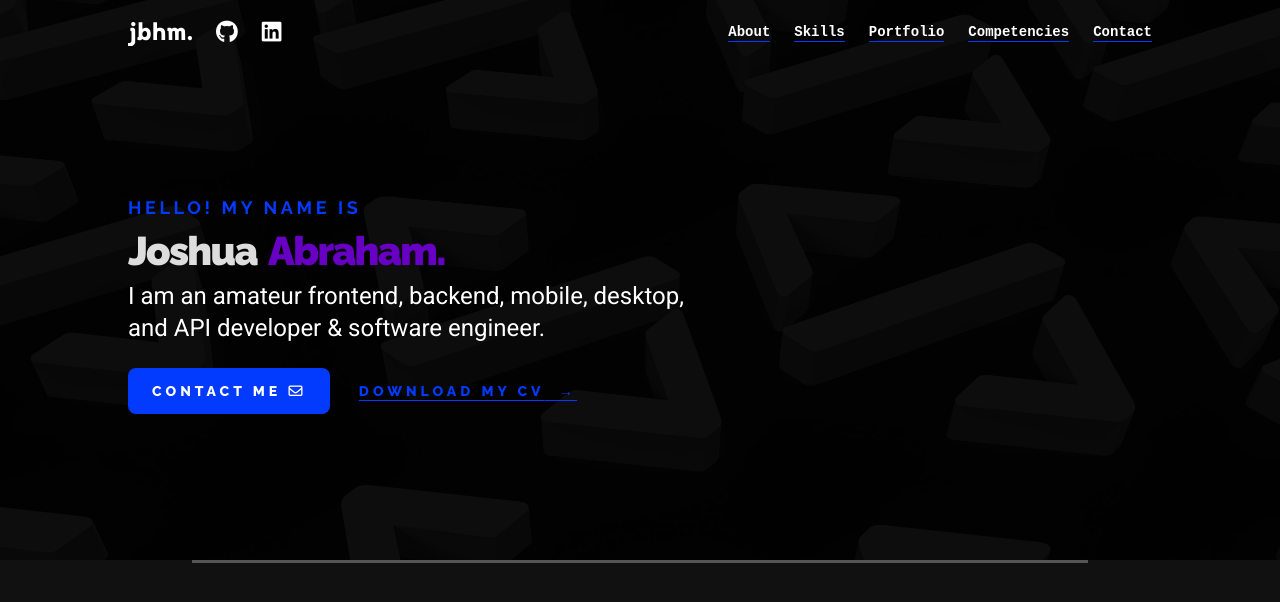
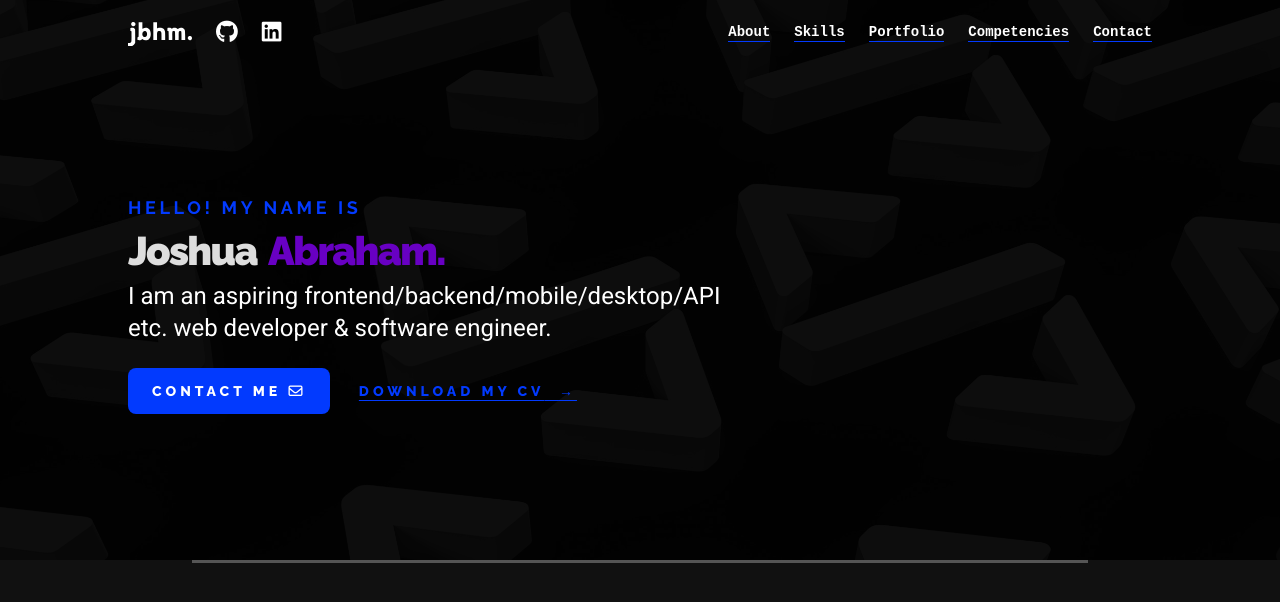
Before and after one commit to joshbraham/portfolio-site, a SvelteKit app: page / in a window 1280 px wide. Shown: the top 602 px of the page. Built offline with nearby package versions, Linux system fonts and the light colour scheme; a web font is replaced by a local one.

Commit message:
Remove blatant lies

```diff
--- a/src/routes/+page.svelte
+++ b/src/routes/+page.svelte
@@ -7,10 +7,10 @@
 	<span class="greeting">Hello! My name is</span>
 	<h1 class="name">Joshua <span class="lastname">Abraham.</span></h1>
 	<p class="description">
-		I am an amateur frontend, backend, mobile, desktop, and API developer & software engineer.
+		I am an aspiring frontend/backend/mobile/desktop/API etc. web developer & software engineer.
 	</p>
 	<div class="ctas">
-		<a href="#" class="cta--contact">Contact Me <i class="fa-regular fa-envelope" /></a>
+		<a href="/contact" class="cta--contact">Contact Me <i class="fa-regular fa-envelope" /></a>
 		<a href="#" class="cta--cv">Download my CV<span class="nbsp">&nbsp;&nbsp;</span>&rarr;</a>
 	</div>
 </section>
```
